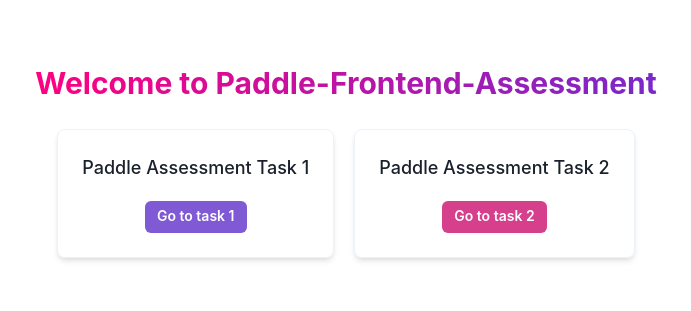
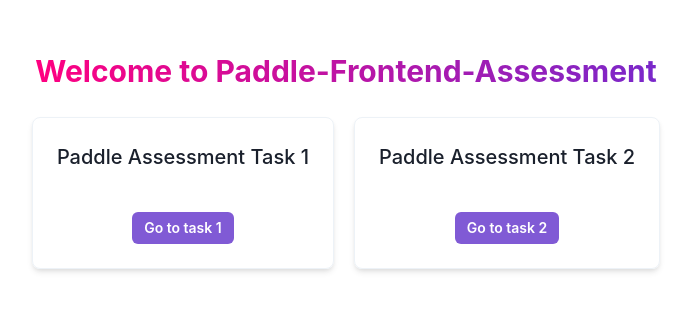
Before and after one commit to I-am-abdulazeez/paddle-frontend-assessment, a React (Vite) app: page / in a window 1280 px wide. Shown: the part 239-550 px from the top of the page, without its empty margins (294-985 px from the left). Built offline with nearby package versions, Linux system fonts and the light colour scheme.

Commit message:
chore: added cardTopic to cardProps and rename buttonColorScheme to cardButtonColorScheme, since it's related to card component.

```diff
--- a/src/components/Card/index.tsx
+++ b/src/components/Card/index.tsx
@@ -3,13 +3,15 @@
 type CardProps = {
   cardText: string;
   cardButton: string;
-  buttonColorScheme?: string;
+  cardButtonColorScheme?: string;
+  cardTopic: string;
 };
 
 const Card: React.FC<CardProps> = ({
   cardButton,
   cardText,
-  buttonColorScheme,
+  cardButtonColorScheme,
+  cardTopic,
 }) => {
   return (
     <VStack
@@ -19,10 +21,11 @@
       shadow={"md"}
       spacing={5}
     >
-      <Text fontSize={"lg"} fontWeight="medium">
+      <Text fontSize={"xl"} fontWeight="medium">
         {cardText}
       </Text>
-      <Button size={"sm"} colorScheme={buttonColorScheme || "purple"}>
+      <Text>{cardTopic}</Text>
+      <Button size={"sm"} colorScheme={cardButtonColorScheme || "purple"}>
         {cardButton}
       </Button>
     </VStack>
```
